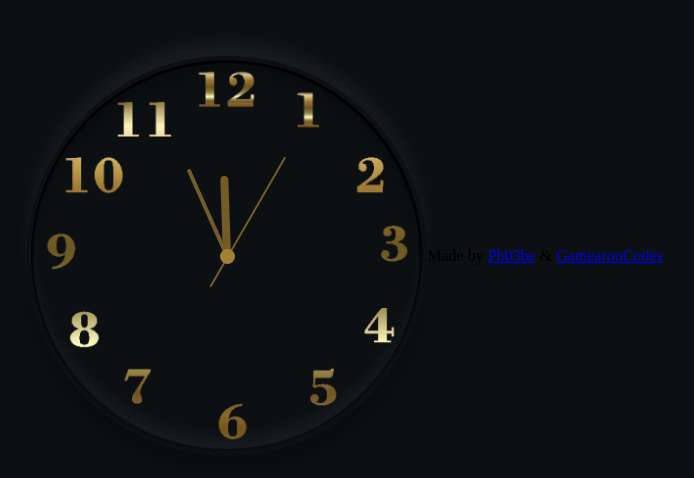
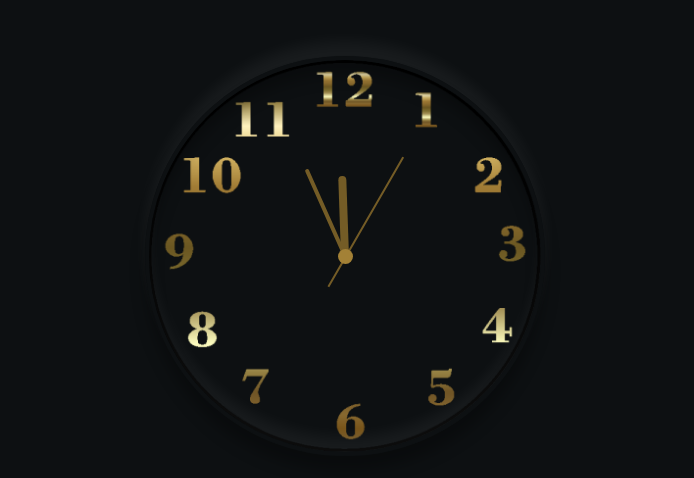
Before and after one commit to phoebe-leong/clock, a plain HTML site: page index.html in a window 1280 px wide. Shown: the part 144-622 px from the top of the page, without its empty margins (295-989 px from the left). Drawn offline with Linux system fonts and the light colour scheme.

Commit message:
Update index.html

```diff
--- a/index.html
+++ b/index.html
@@ -22,8 +22,6 @@
             <div class="sr" id="sr"></div>
         </div>
     </div><br><br>
-    <p>Made by <a href="https://github.com/phoebe-leong/clock" target="_blank">Ph03be</a> & <a href="https://github.com/GamearooCodes/clock">GamearooCodes</a></p>
-
     <script class="text/javascript">
         const deg = 6;
         const hr = document.querySelector("#hr");
```
